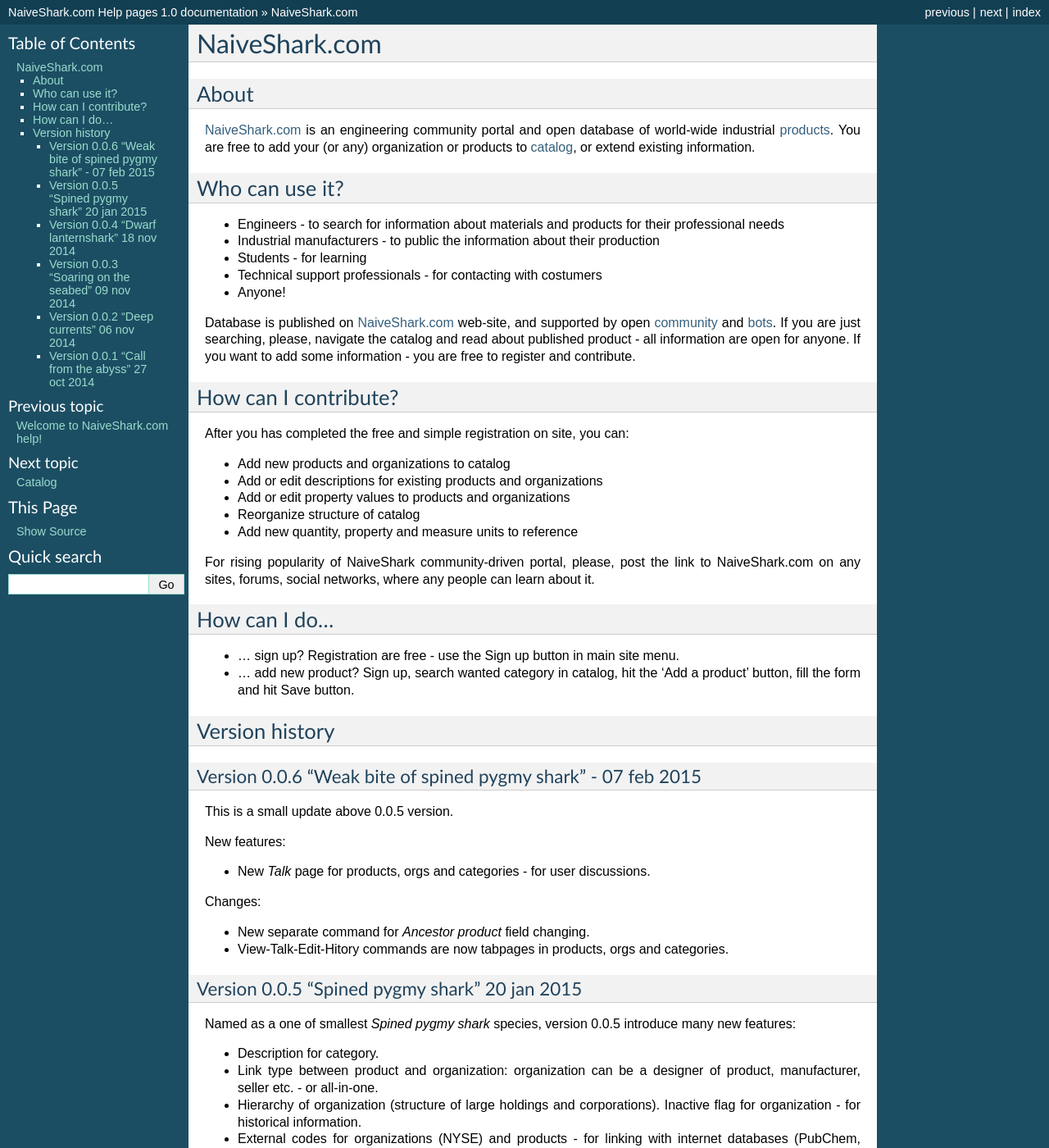
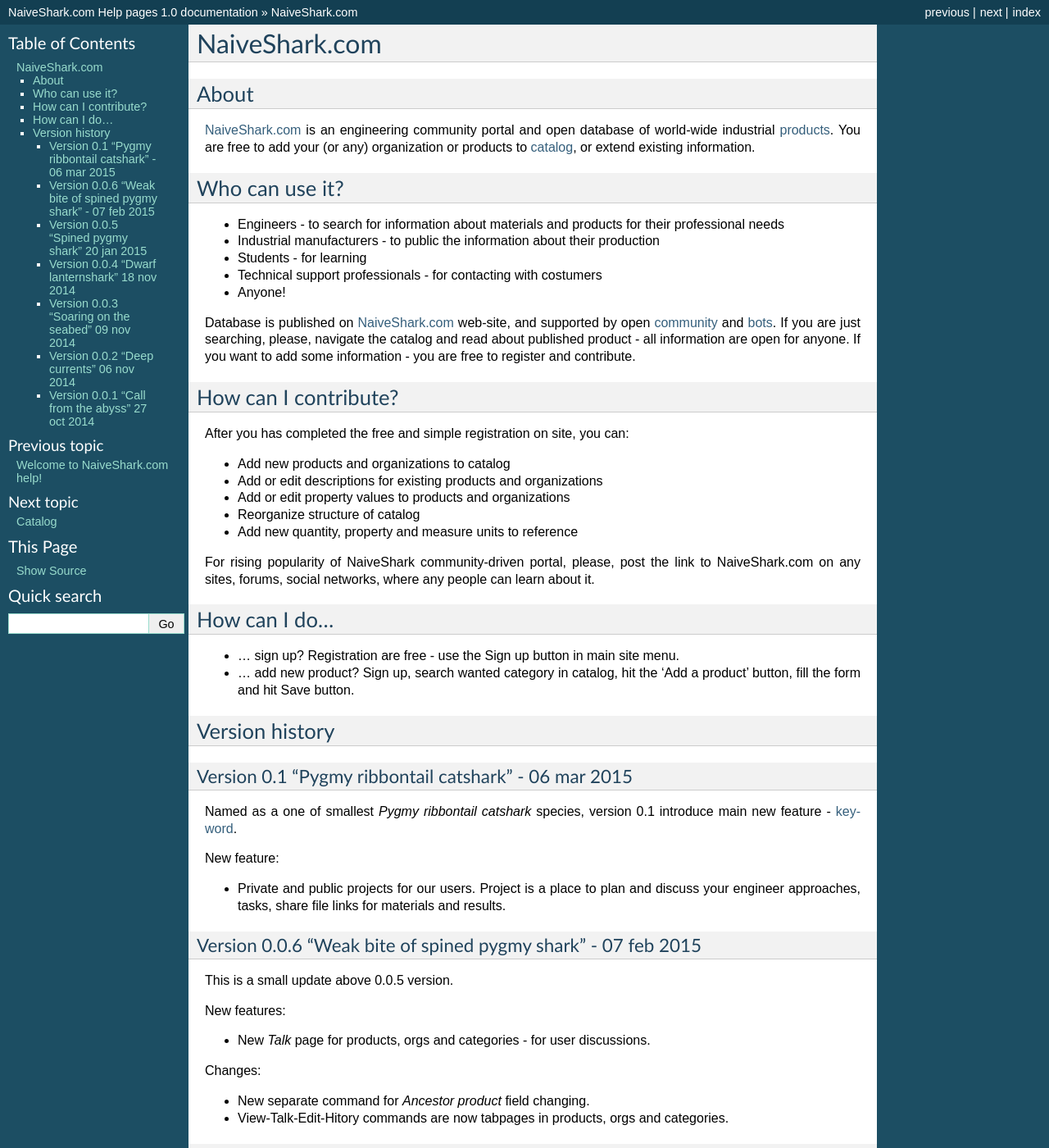
Before and after one commit to NaiveShark/NaiveSharkComDoc, a Sphinx documentation site: the page built from docs/naiveshark.rst, in a window 1280 px wide and 1400 px high. Shown: the whole window at 82% size. Built offline with Sphinx 7.4.7, drawn with Linux system fonts in a browser that asks for light colours.

Commit message:
Версия 0.1. Проекты

```diff
--- a/docs/naiveshark.rst
+++ b/docs/naiveshark.rst
@@ -40,6 +40,15 @@
 
 Version history
 ---------------
+
+Version 0.1 "Pygmy ribbontail catshark" - 06 mar 2015
+^^^^^^^^^^^^^^^^^^^^^^^^^^^^^^^^^^^^^^^^^^^^^^^^^^^^^
+
+Named as a one of smallest *Pygmy ribbontail catshark* species, version 0.1 introduce main new feature - :doc:`keyword</project>`.
+
+New feature:
+
+* Private and public projects for our users. Project is a place to plan and discuss your engineer approaches, tasks, share file links for materials and results.
 
 Version 0.0.6 "Weak bite of spined pygmy shark" - 07 feb 2015
 ^^^^^^^^^^^^^^^^^^^^^^^^^^^^^^^^^^^^^^^^^^^^^^^^^^^^^^^^^^^^^
```
Also changed, not shown: docs/project.rst (added, +11 -0 lines).
